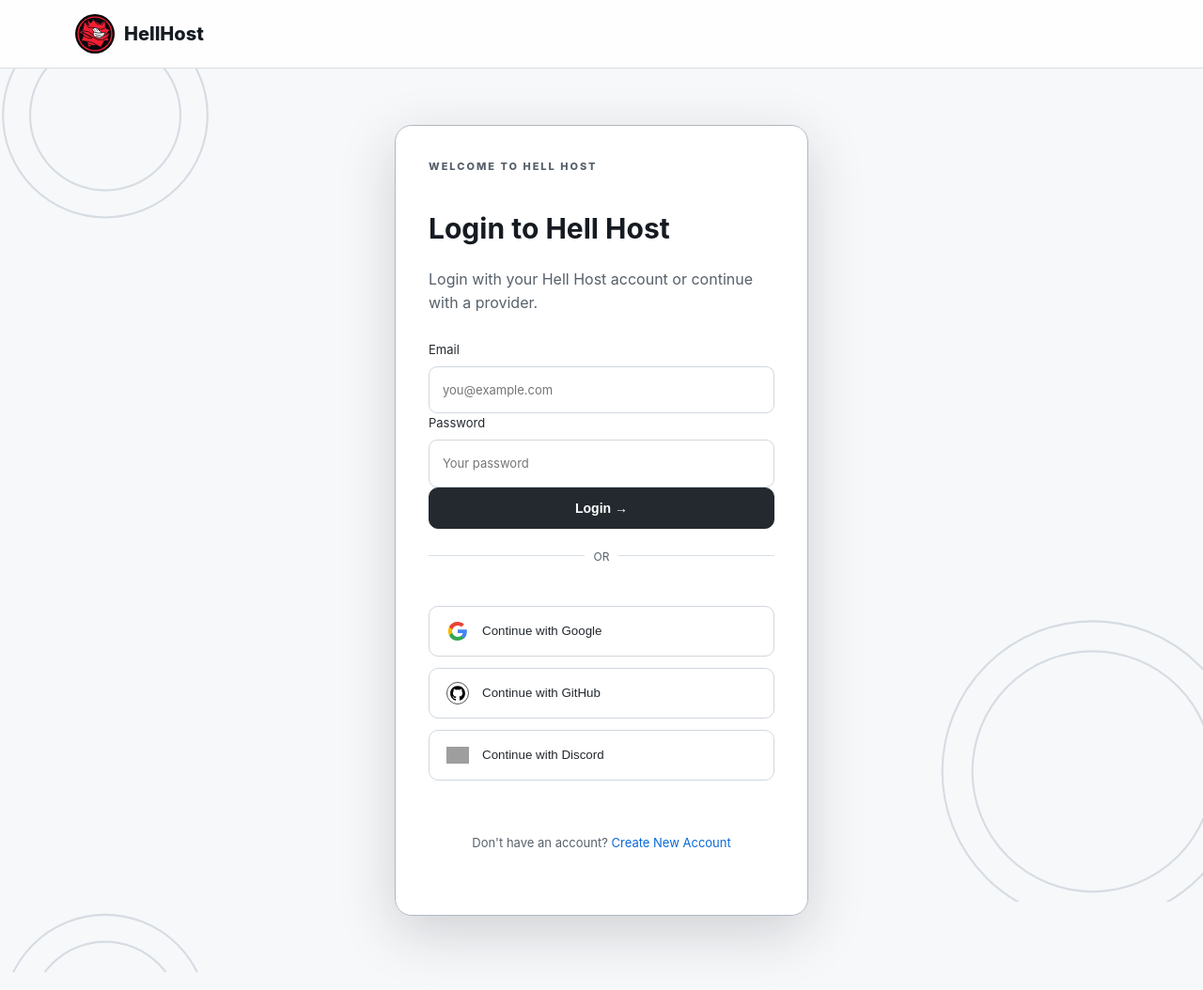
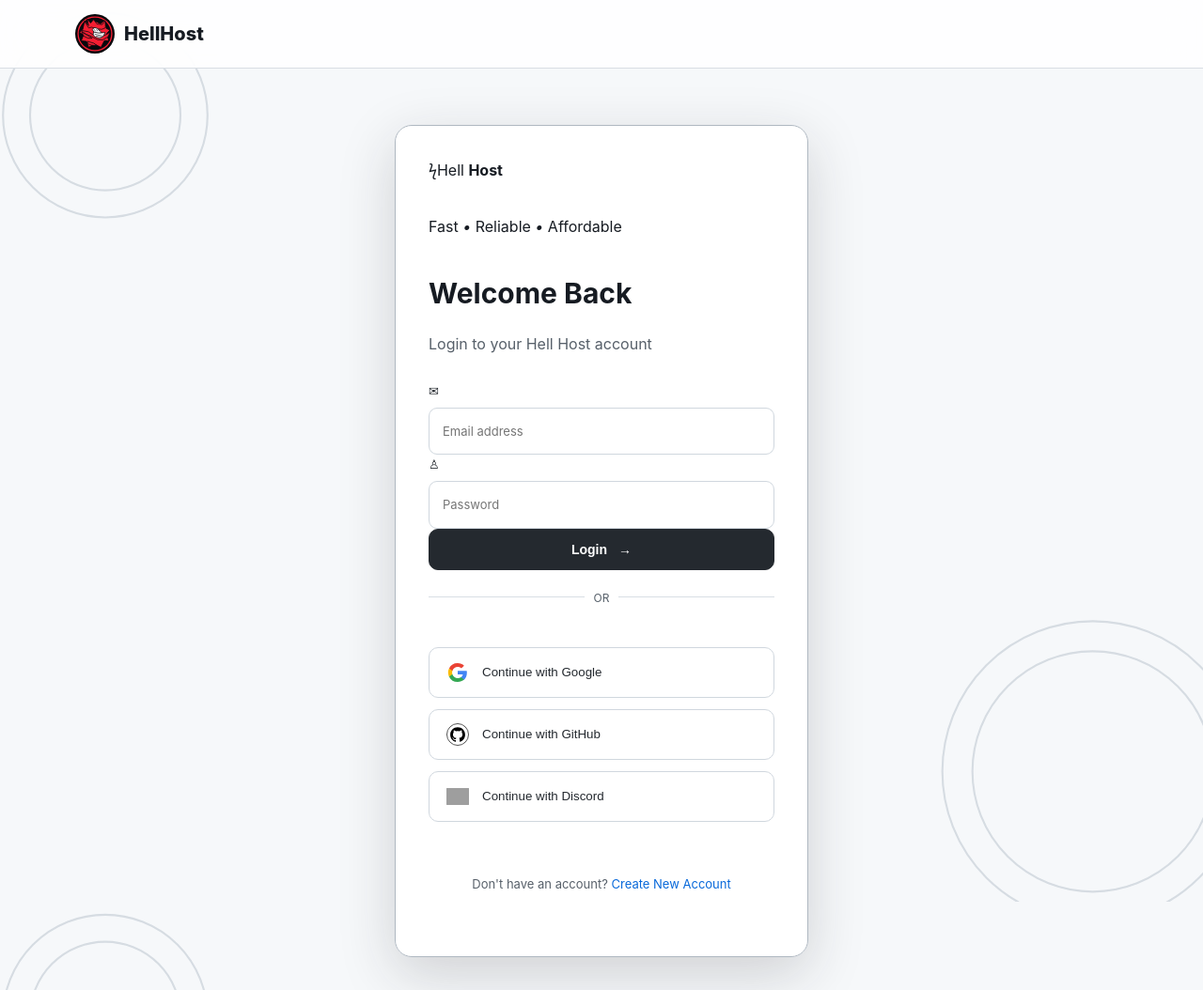
Before and after one commit to indianboomi/hellhost, a plain HTML site: page login.html in a window 1280 px wide. Shown: the top 1054 px of the page at 94% size. Drawn offline with Linux system fonts and the light colour scheme; grey boxes are pictures that could not be loaded.

Commit message:
Redesign login page to match supplied dark auth mockup

```diff
--- a/login.html
+++ b/login.html
@@ -1,14 +1,13 @@
 <!DOCTYPE html>
 <html lang="en"><head><meta charset="UTF-8"><meta name="viewport" content="width=device-width,initial-scale=1.0"><title>Login — Hell Host</title><link rel="stylesheet" href="style.css"><link rel="icon" type="image/svg+xml" href="hellhost-logo.svg"></head>
-<body class="login-page">
+<body class="auth-design login-page">
 <header class="nav-wrap"><nav class="nav container"><a class="brand" href="index.html"><img class="brand-logo" src="hellhost-logo.svg" alt="Hell Host logo"><span>Hell<span>Host</span></span></a></nav></header>
 <main class="auth-page"><section class="auth-card">
-<div class="eyebrow">WELCOME TO HELL HOST</div><h1>Login to <span>Hell Host</span></h1>
-<p class="muted">Login with your Hell Host account or continue with a provider.</p>
+<div class="auth-brandline"><span class="auth-flame">ϟ</span><span>Hell <b>Host</b></span></div><p class="auth-tagline">Fast <i>•</i> Reliable <i>•</i> Affordable</p><h1>Welcome Back</h1><p class="muted">Login to your Hell Host account</p>
 <form onsubmit="login(event)">
-<label>Email<input id="email" type="email" placeholder="you@example.com" required></label>
-<label>Password<input id="password" type="password" placeholder="Your password" required></label>
-<button class="btn primary full" type="submit">Login →</button>
+<label class="auth-input-wrap"><span class="field-icon">✉</span><input id="email" type="email" placeholder="Email address" required></label>
+<label class="auth-input-wrap"><span class="field-icon">♙</span><input id="password" type="password" placeholder="Password" required></label>
+<button class="btn primary full auth-submit" type="submit">Login <span>→</span></button>
 </form>
 <div class="divider"><span>OR</span></div>
 <div class="oauth-buttons">
```
